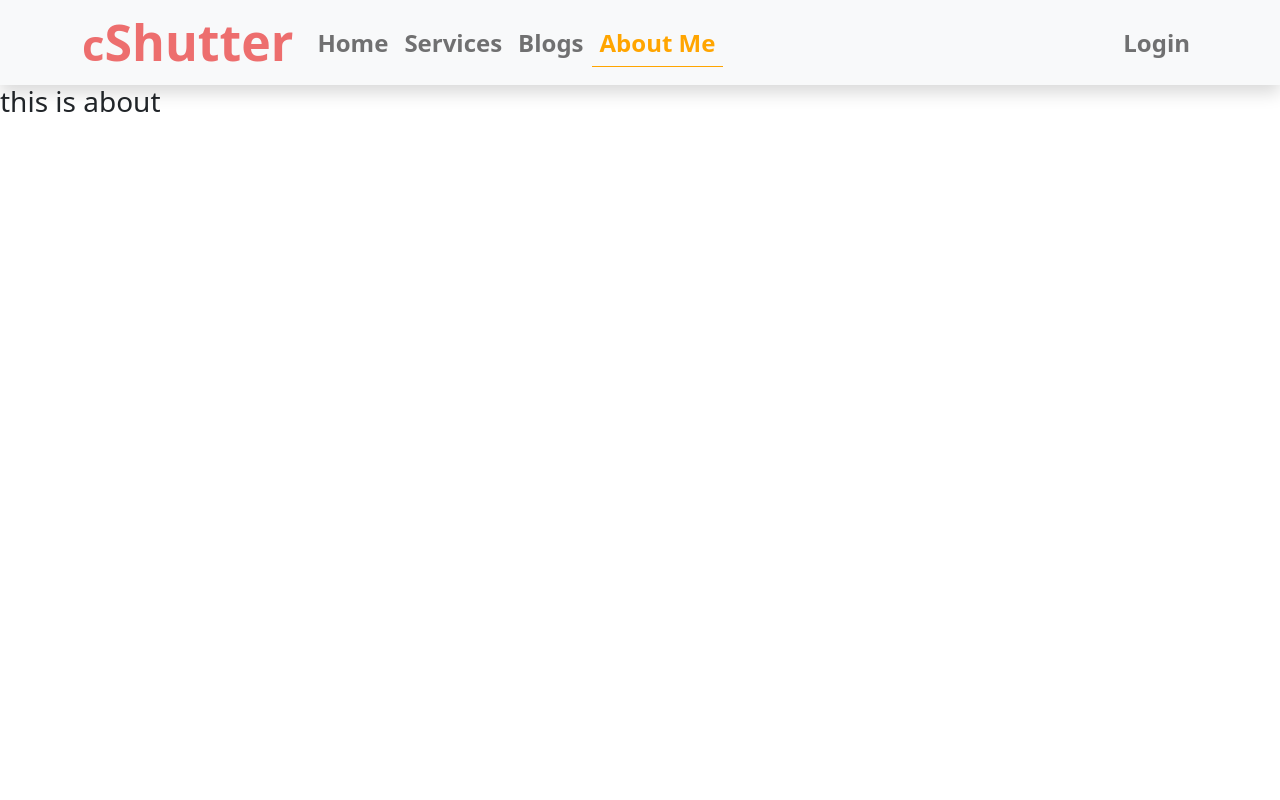
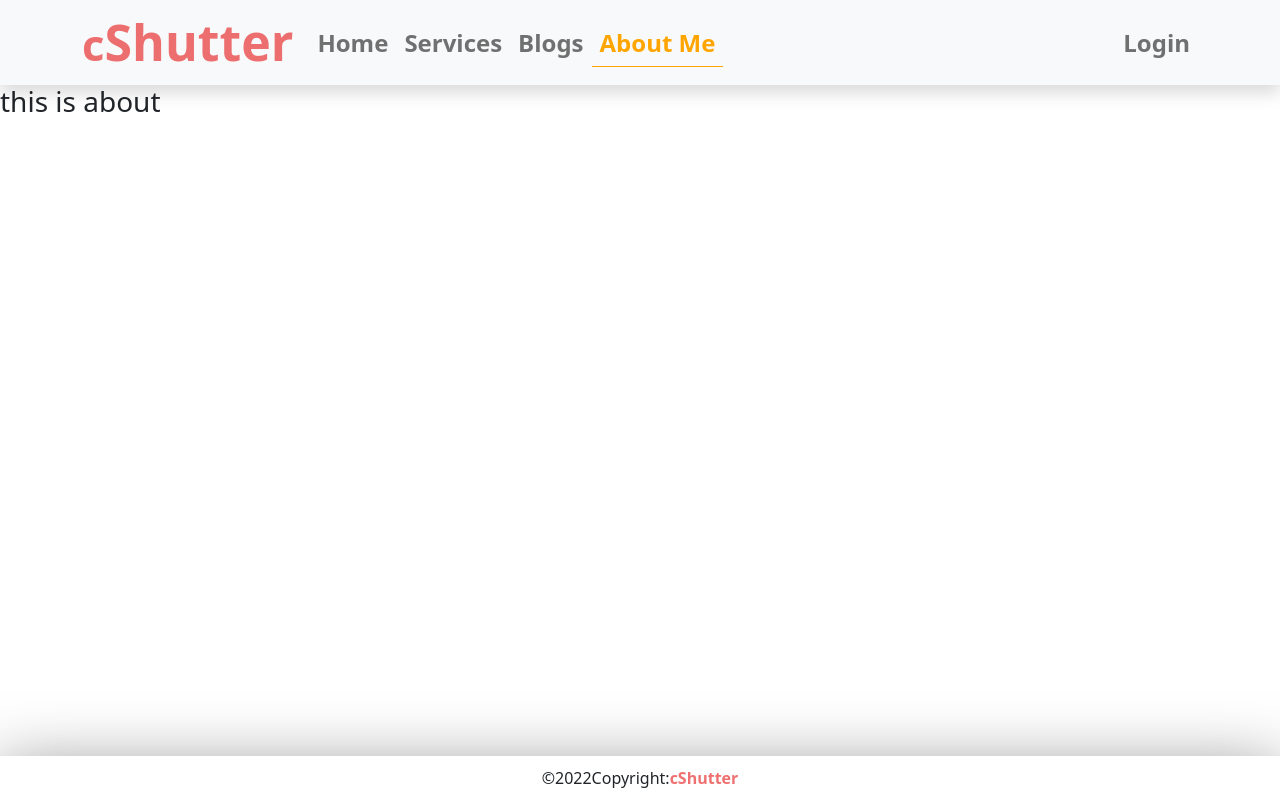
Before and after one commit to Alamin-git/cshutter, a React (Create React App) app: page /about in a window 1280 px wide. Built offline with nearby package versions, Linux system fonts and the light colour scheme.

Commit message:
header footer home page done

```diff
--- a/package.json
+++ b/package.json
@@ -3,6 +3,9 @@
   "version": "0.1.0",
   "private": true,
   "dependencies": {
+    "@fortawesome/fontawesome-svg-core": "^6.1.1",
+    "@fortawesome/free-regular-svg-icons": "^6.1.1",
+    "@fortawesome/free-solid-svg-icons": "^6.1.1",
     "@heroicons/react": "^1.0.6",
     "@testing-library/jest-dom": "^5.16.4",
     "@testing-library/react": "^13.1.1",
--- a/src/App.js
+++ b/src/App.js
@@ -5,6 +5,8 @@ import Header from './Pages/Shared/Header/Header';
 import Home from './Pages/Home/Home/Home';
 import AboutMe from './Pages/AboutMe/AboutMe';
 import Blogs from './Pages/Blogs/Blogs';
+import Footer from './Pages/Shared/Footer/Footer';
+import Checkout from './Pages/Checkout/Checkout';
 
 function App() {
   return (
@@ -14,8 +16,10 @@ function App() {
         <Route path='/' element={<Home></Home>}></Route>
         <Route path='/home' element={<Home></Home>}></Route>
         <Route path='/blog' element={<Blogs></Blogs>}></Route>
+        <Route path='/checkout' element={<Checkout />}></Route>
         <Route path='/about' element={<AboutMe></AboutMe>}></Route>
       </Routes>
+      <Footer></Footer>
     </div>
   );
 }
--- /dev/null
+++ b/src/Pages/Checkout/Checkout.js
@@ -0,0 +1,11 @@
+import React from 'react';
+
+const Checkout = () => {
+   return (
+      <div>
+         <h2>checkout</h2>
+      </div>
+   );
+};
+
+export default Checkout;
--- a/src/Pages/Home/Service/Service.js
+++ b/src/Pages/Home/Service/Service.js
@@ -1,5 +1,7 @@
 import React from 'react';
 import { Button, Card, Col } from 'react-bootstrap';
+import { ArrowRightIcon } from '@heroicons/react/solid'
+import { Link } from 'react-router-dom';
 
 const Service = ({ service }) => {
    const { picture, name, body, price } = service;
@@ -13,7 +15,9 @@ const Service = ({ service }) => {
                   {body.slice(0, 75)}...
                </Card.Text>
                <Card.Text className='fw-bold font-monospace'>Price: ${price}</Card.Text>
-               <Button variant="fs-3 btn btn-info fw-bold text-secondary">Book Now</Button>
+               <Button as={Link} to={'/checkout'} variant="fs-3 btn btn-info fw-bold text-secondary">Book Now
+                  <ArrowRightIcon style={{ width: '20px' }} />
+               </Button>
             </Card.Body>
          </Card>
       </Col>
--- a/src/Pages/Home/Services/Services.js
+++ b/src/Pages/Home/Services/Services.js
@@ -7,7 +7,7 @@ const Services = () => {
    return (
       <Container>
          <h2 className='text-center fs-2 m-5 fw-bold text-secondary'>Services</h2>
-         <Row>
+         <Row className='mb-5'>
             {services.map(service => (<Service
                key={services._id}
                service={service}
--- a/src/Pages/Shared/Footer/Footer.css
+++ b/src/Pages/Shared/Footer/Footer.css
@@ -0,0 +1,17 @@
+.footer {
+   box-shadow: rgba(0, 0, 0, 0.56) 0px 22px 70px 4px;
+}
+
+.footer-text {
+   background: white;
+   display: flex;
+   align-items: center;
+   justify-content: center;
+   padding: 10px;
+   margin-bottom: 0;
+}
+
+.footer-logo {
+   color: #e72525a7;
+   font-weight: 700;
+}
--- a/src/Pages/Shared/Footer/Footer.js
+++ b/src/Pages/Shared/Footer/Footer.js
@@ -1,12 +1,13 @@
 import React from 'react';
+import './Footer.css'
 
 const Footer = () => {
    return (
-      <div>
-         <h3>Follow me </h3>
-         <div className="socials">
-
-         </div>
+      <div className='fixed-bottom footer'>
+         <p className=' footer-text'>&copy;
+            <span id="copyright">
+               {(new Date().getFullYear())}
+            </span> Copyright: <span className='footer-logo'>cShutter</span></p>
       </div>
    );
 };
```
Also changed, not shown: src/Pages/Checkout/Checkout.css (added), 1 other file (tests, documents, lock files or other folders).
